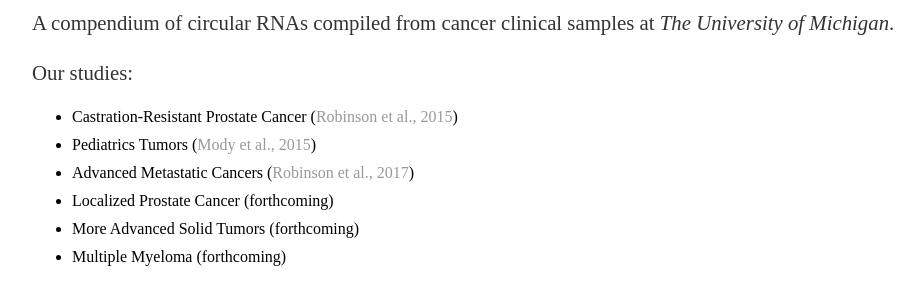
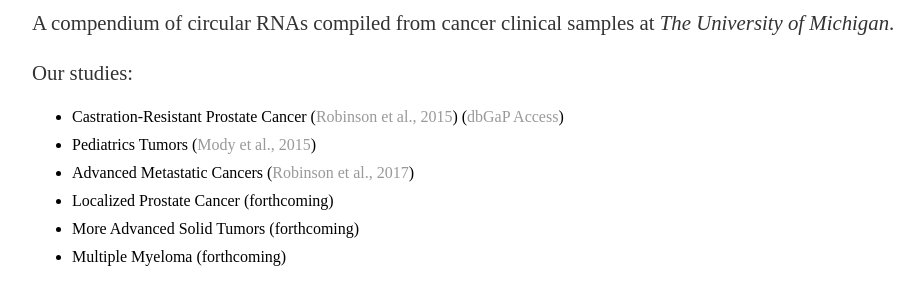
Before and after one commit to nguyenjoshvo/nguyenjoshvo.github.io, a Jekyll site: the page built from index.html, in a window 1280 px wide, cut to the strip 197-479 px from the top of the page. Shown: the whole strip, without its empty margins (160-1084 px from the left). Built offline with Jekyll 4.4.1, drawn with Linux system fonts in a browser that asks for light colours.

Commit message:
link color3

```diff
--- a/index.html
+++ b/index.html
@@ -8,7 +8,7 @@
 			<p>A compendium of circular RNAs compiled from cancer clinical samples at <em>The University of Michigan</em>.</p>
       <p>Our studies:</p>
       <UL>
-         <LI> Castration-Resistant Prostate Cancer (<a href="https://www.sciencedirect.com/science/article/pii/S0092867415005486?via%3Dihub">Robinson et al., 2015</a>)
+         <LI> Castration-Resistant Prostate Cancer (<a href="https://www.sciencedirect.com/science/article/pii/S0092867415005486?via%3Dihub">Robinson et al., 2015</a>) (<a href="https://www.sciencedirect.com/science/article/pii/S0092867415005486?via%3Dihub">dbGaP Access</a>)
          <LI> Pediatrics Tumors (<a href="https://jamanetwork.com/journals/jama/fullarticle/2432162">Mody et al., 2015</a>)
          <LI> Advanced Metastatic Cancers (<a href="https://www.nature.com/articles/nature23306">Robinson et al., 2017</a>)
          <LI> Localized Prostate Cancer (forthcoming)
```
